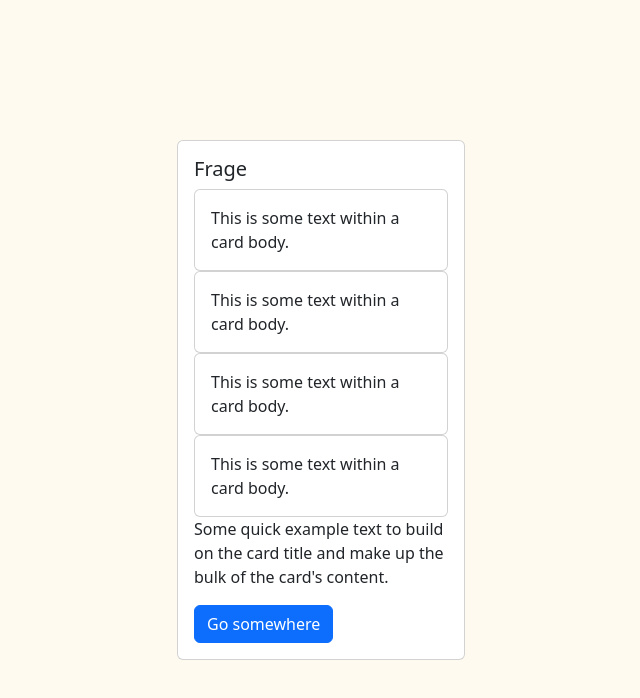
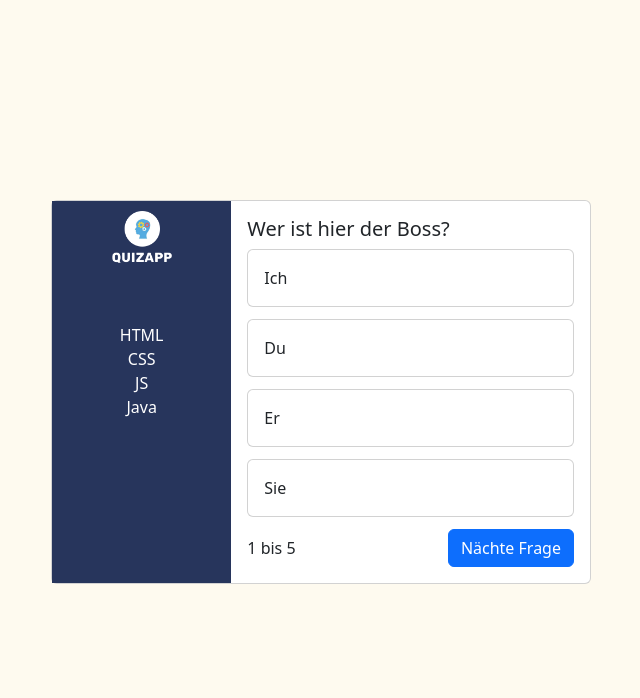
Before and after one commit to HagenStruve/QuizApp, a website: page index.html in a window 1280 px wide. Shown: the whole page, without its empty margins (319-959 px from the left). Drawn offline with nearby package versions, Linux system fonts and the light colour scheme.

Commit message:
commit 3

```diff
--- a/index.html
+++ b/index.html
@@ -15,34 +15,45 @@
 <body onload="init()">
 
     <div class="card-container">
-        <div class="card-background">
-            <div class="card" style="width: 18rem;">
+        <div class="card mb-3" style="max-width: 540px;">
+            <div class="row g-0">
+                <div class="col-md-4">
+                    <img class="sid-bar-img" src="/img/logo.png">
+                    <div class="sid-bar-categorie">
+                        <span>HTML</span>
+                        <span>CSS</span>
+                        <span>JS</span>
+                        <span>Java</span>
+                    </div>
+                </div>
+                <div class="col-md-8">
                     <div class="card-body">
-                    <h5 class="card-title">Frage</h5>
+                        <h5 class="card-title">Wer ist hier der Boss?</h5>
                         <div class="card">
                             <div class="card-body">
-                            This is some text within a card body.
+                                Ich
                             </div>
                         </div>
                         <div class="card">
                             <div class="card-body">
-                            This is some text within a card body.
+                                Du
                             </div>
                         </div>
                         <div class="card">
                             <div class="card-body">
-                            This is some text within a card body.
+                                Er
                             </div>
                         </div>
                         <div class="card">
                             <div class="card-body">
-                            This is some text within a card body.
+                                Sie
                             </div>
                         </div>
-                    <p class="card-text">Some quick example text to build on the card title and make up the bulk of the
-                        card's
-                        content.</p>
-                    <a href="#" class="btn btn-primary">Go somewhere</a>
+                        <div class="next" id="next">
+                            <div>1 bis 5</div>
+                            <button type="button" class="btn btn-primary">Nächte Frage</button>
+                        </div>
+                    </div>
                 </div>
             </div>
         </div>
--- a/style.css
+++ b/style.css
@@ -19,3 +19,42 @@ body {
     height: 100vh;
     background-color: rgb(254, 250, 239)
 }
+
+.next {
+    display: flex;
+    justify-content: space-between;
+    align-items: center;
+}
+
+.card {
+    margin-bottom: 12px;
+    display: flex;
+    flex-direction: row;
+}
+
+.col-md-4 {
+    display: flex;
+    justify-content: flex-start;
+    align-items: center;
+    flex-direction: column;
+    background-color: rgb(39, 53, 92);
+}
+
+.sid-bar-img {
+  height: auto;
+  width: 60px;
+  margin-top: 10px;
+}
+
+.row {
+    width: 700px;
+}
+
+.sid-bar-categorie {
+    display: flex;
+    justify-content: center;
+    align-items: center;
+    flex-direction: column;
+    color: white;
+    margin-top: 60px;
+}
```
Lines whose indentation alone changed are shown as unchanged.
